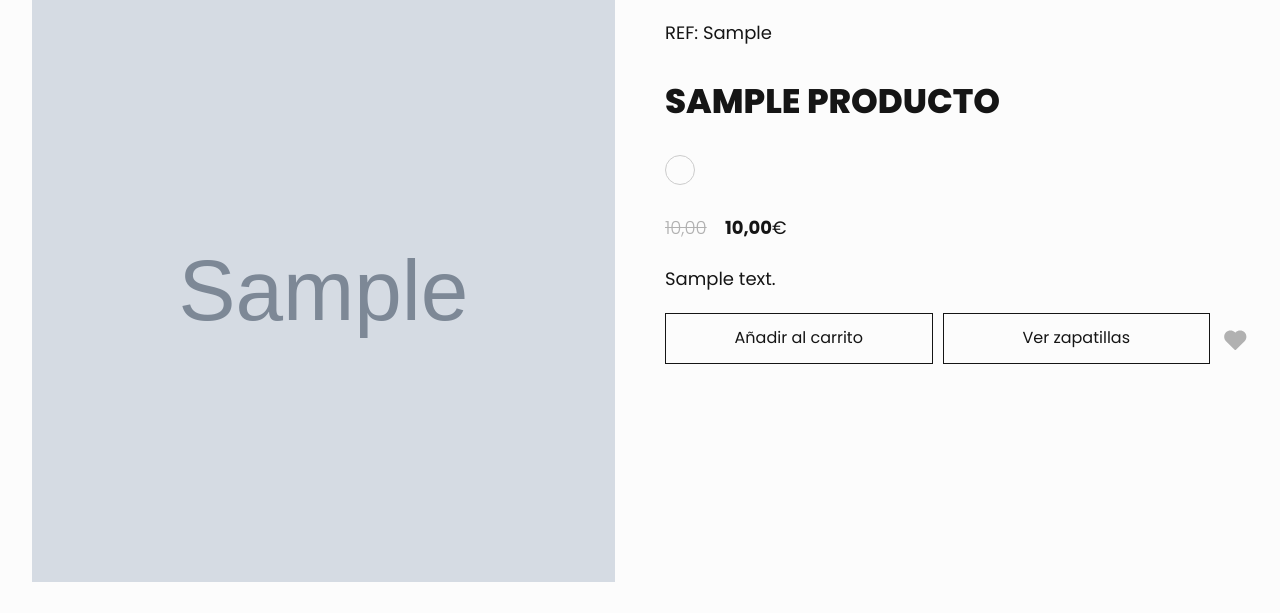
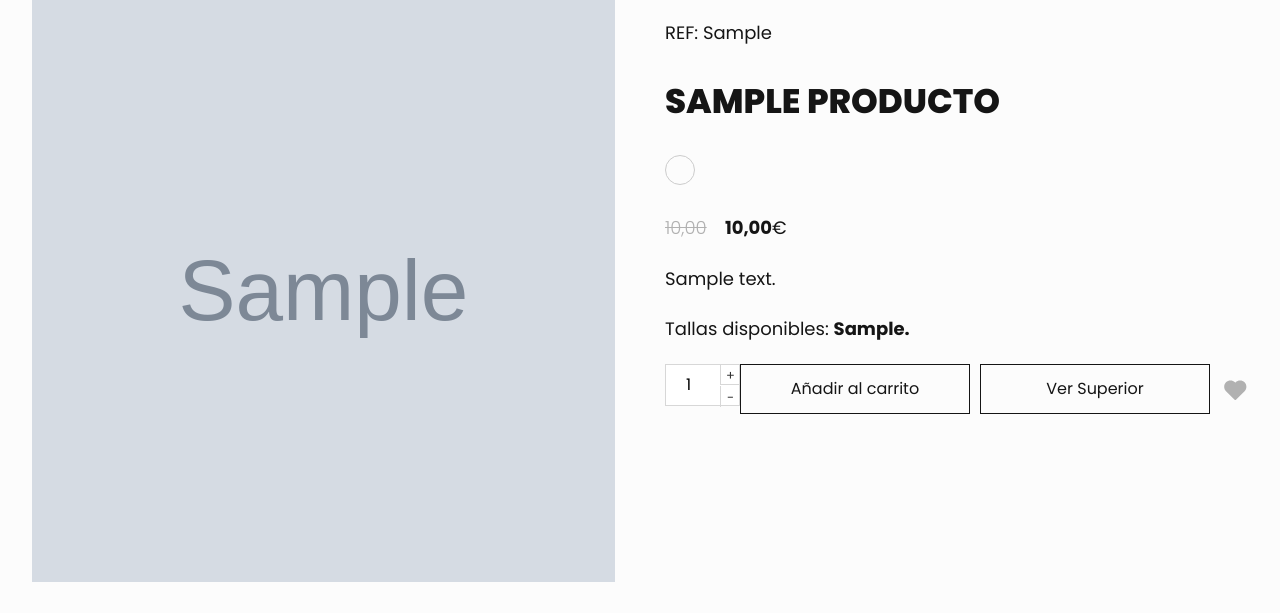
Before and after one commit to javierlnmn/the-jam-store, a Django app: page /productos/producto/1 in a window 1280 px wide. Shown: the part 131-744 px from the top of the page. Run offline with Django 4.2, Linux system fonts and the light colour scheme; tables that the repository leaves empty hold one stand-in row (values such as "Sample post"); grey boxes marked "Sample" are stand-in pictures; parts of the project's set-up code (start-up, migrations or seed data) failed here and were passed over.

Commit message:
Template detalle producto avances

```diff
--- a/thejamstore/productos/templates/productos/producto-detalle.html
+++ b/thejamstore/productos/templates/productos/producto-detalle.html
@@ -24,12 +24,28 @@
                 <p>
                     {{producto_detalle.descripcion}}
                 </p>
+                {% comment %} ARREGLAR ESTO {% endcomment %}
+                {% if producto_detalle.get_stock %}
+                    <p>Tallas disponibles: <span class="negrita">
+                    {% for talla in producto_detalle.producto_talla_set.all %}
+                        {{talla.talla}}{% if forloop.last %}.{% else %}, {% endif %}
+                    {% endfor %}</span></p>
+                    <div class="numero-articulos">
+                        <input type="number" min="1" max="91" step="1" value="1">
+                        <div class="numero-articulos-nav">
+                            <div class="numero-articulos-button numero-articulos-up">+</div>
+                            <div class="numero-articulos-button numero-articulos-down">-</div>
+                        </div>
+                    </div>
+                {% else %}
+                    <p class="texto-secundario">No hay stock de este producto</p>
+                {% endif %}
                 <div class="botones">
                     <a class="enlace_boton">
                         Añadir al carrito
                     </a>
                     <a class="enlace_boton">
-                        Ver zapatillas
+                        Ver {{ producto_detalle.categoria }}
                     </a>
                     <svg class="icono-corazon" id="boton-anadir-lista-deseos" width="28px" height="28px"
                         viewBox="0 0 22 22" fill="currentColor" xmlns="http://www.w3.org/2000/svg">
```
Also changed, not shown: thejamstore/media/productos/s-s-slow-script-t-shirt-black-54.jpeg (added).
